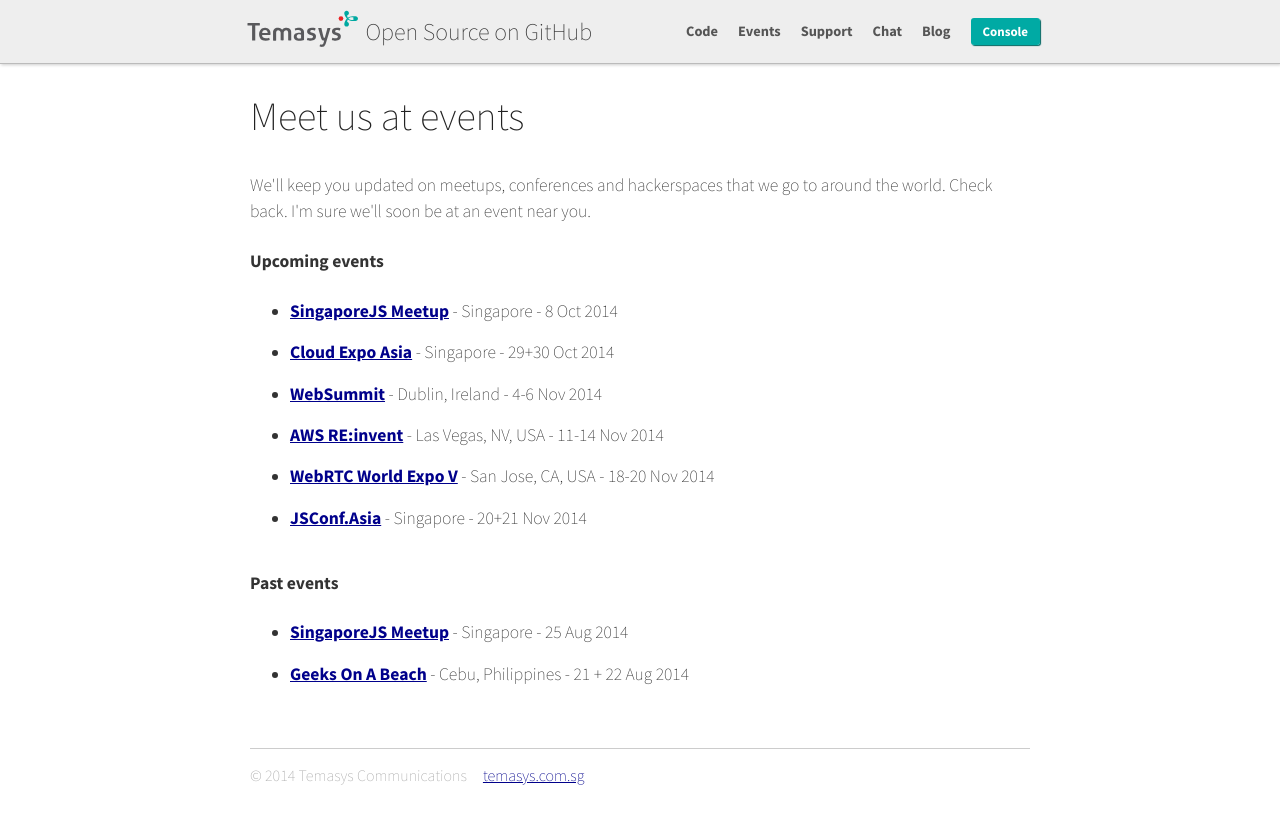
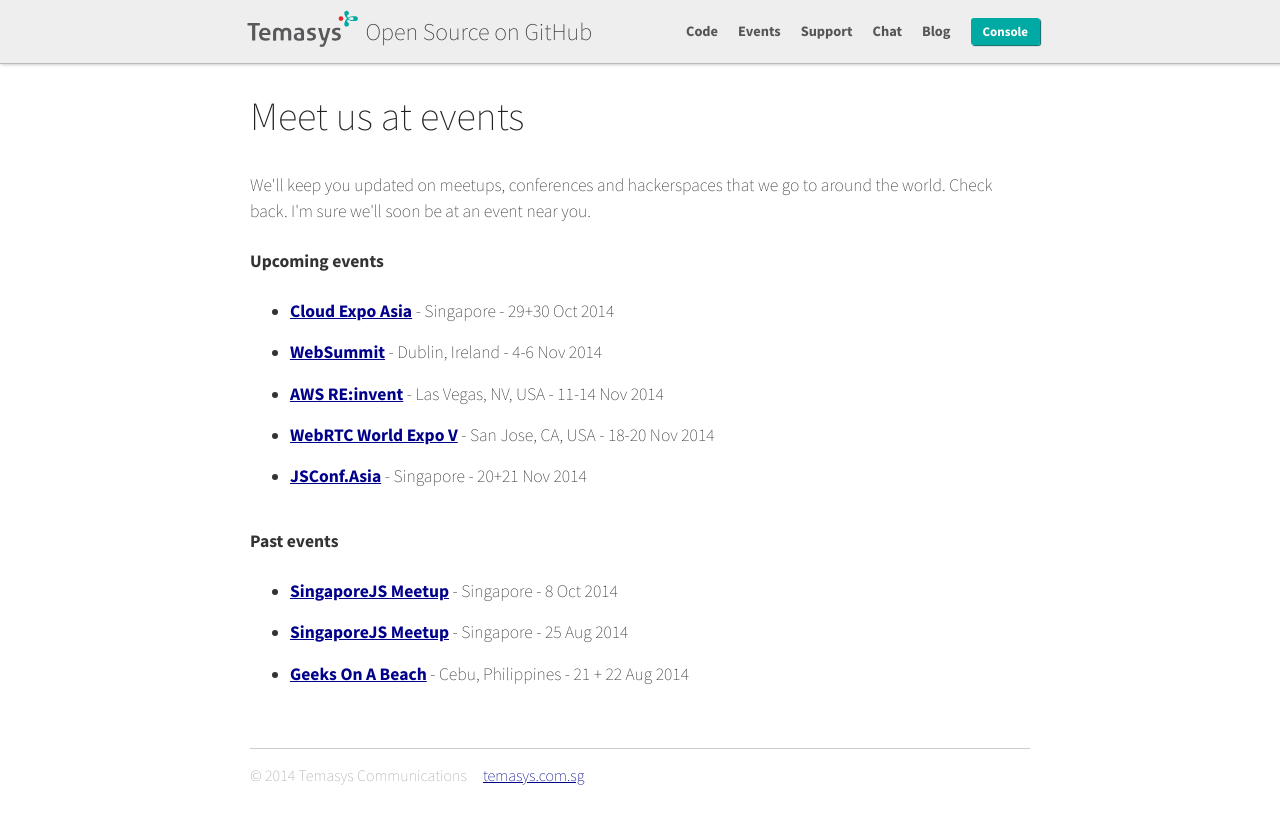
Before and after one commit to Temasys/temasys.github.io, a Jekyll site: the page built from events.html, in a window 1280 px wide. Shown: the top 824 px of the page. Built offline with Jekyll 4.4.1, drawn with Linux system fonts in a browser that asks for light colours; nearby versions of some CDN libraries; Markdown is read by kramdown in place of the engine named in the settings.

Commit message:
updating events

```diff
--- a/events.html
+++ b/events.html
@@ -11,9 +11,6 @@
         <h4>Upcoming events</h4>
     </p>
     <ul>
-        <li>
-            <b><a href="http://www.meetup.com/Singapore-JS/events/208194982/" target="_blank">SingaporeJS Meetup</a></b> - Singapore - 8 Oct 2014
-        </li>
         <li>
             <b><a href="http://www.cloudexpoasia.com" target="_blank">Cloud Expo Asia</a></b> - Singapore - 29+30 Oct 2014
         </li>
@@ -35,6 +32,9 @@
     </p>
     <ul>
         <li>
+            <b><a href="http://www.meetup.com/Singapore-JS/events/208194982/" target="_blank">SingaporeJS Meetup</a></b> - Singapore - 8 Oct 2014
+        </li>
+        <li>
             <b><a href="http://www.meetup.com/Singapore-JS/events/197757042/" target="_blank">SingaporeJS Meetup</a></b> - Singapore - 25 Aug 2014
         </li>
         <li>
```
